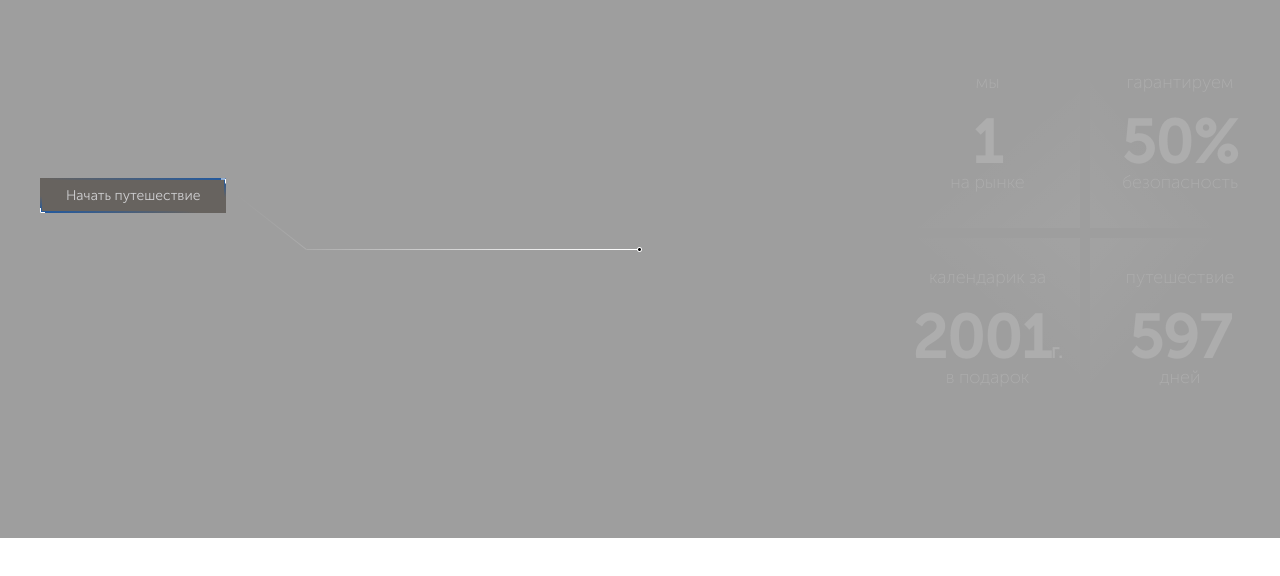
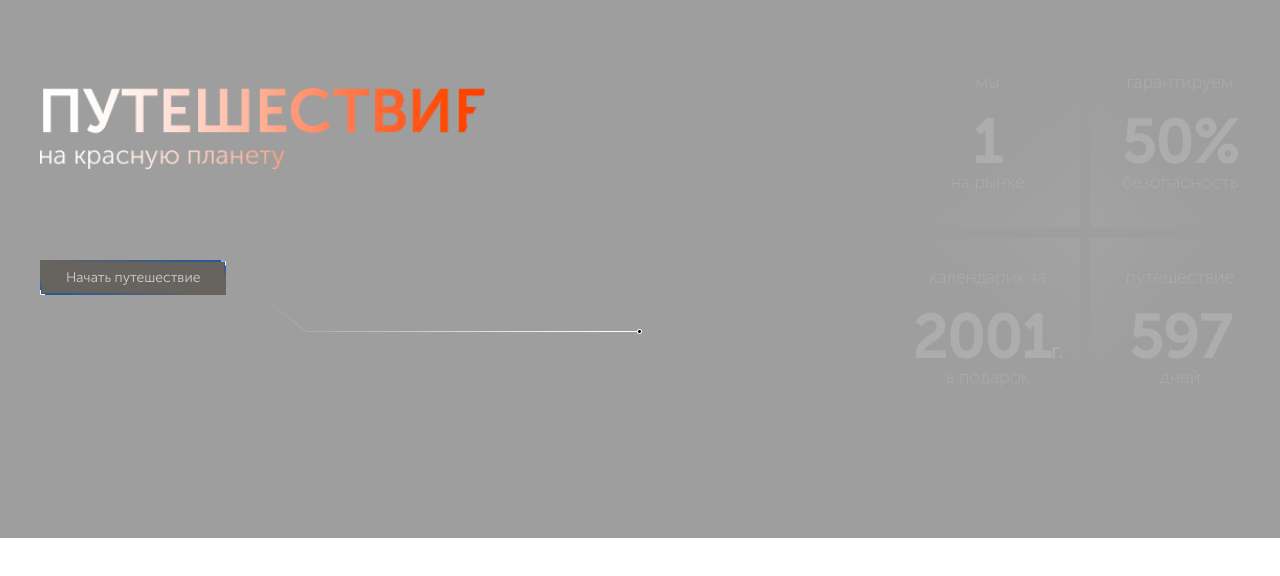
Before and after one commit to ReNegade322/SpaceX, a plain HTML site: page index.html in a window 1280 px wide. Shown: the part 122-698 px from the top of the page. Drawn offline with Linux system fonts and the light colour scheme; the site is published under a folder, as on GitHub Pages, so addresses that start at the root find nothing.

Commit message:
end project-3

```diff
--- a/index.html
+++ b/index.html
@@ -32,7 +32,7 @@
     <main class="main">
         <div class="container main--content">
             <div>
-                <img class="title--img" src="/assets/title.png" alt="">
+                <img class="title--img" src="./assets/title.png" alt="">
                 <span class="sub-title">
                     <h1 class="title">ПУТЕШЕСТВИЕ</h1>
                     на красную планету</span>
```
